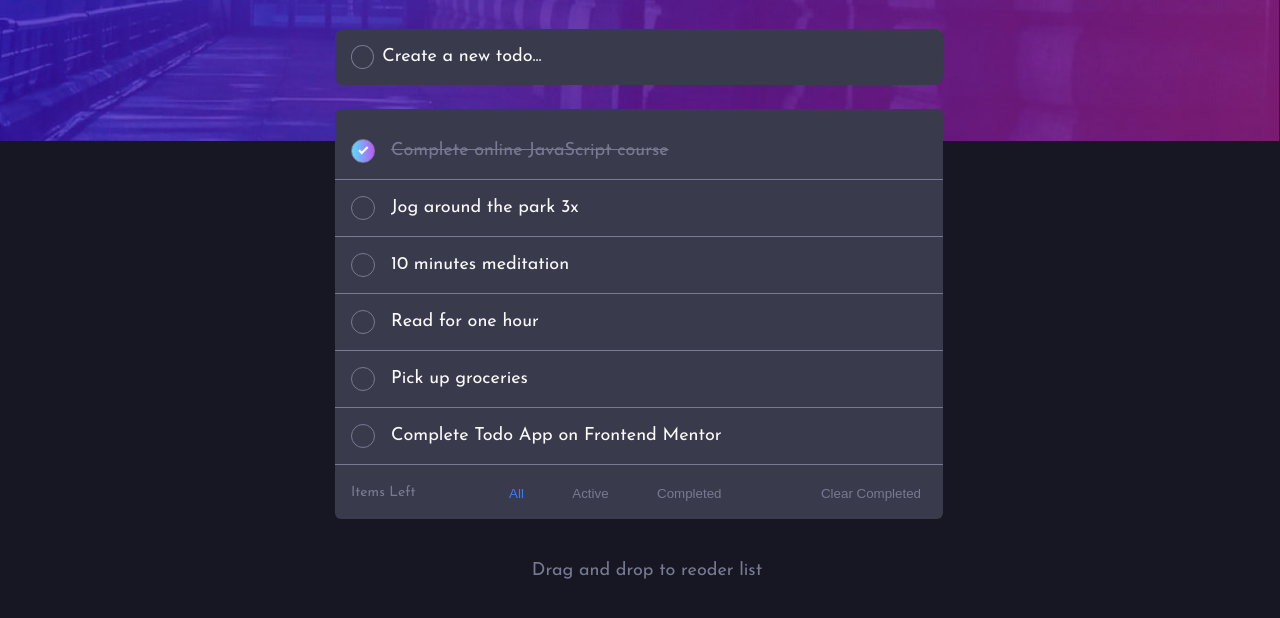
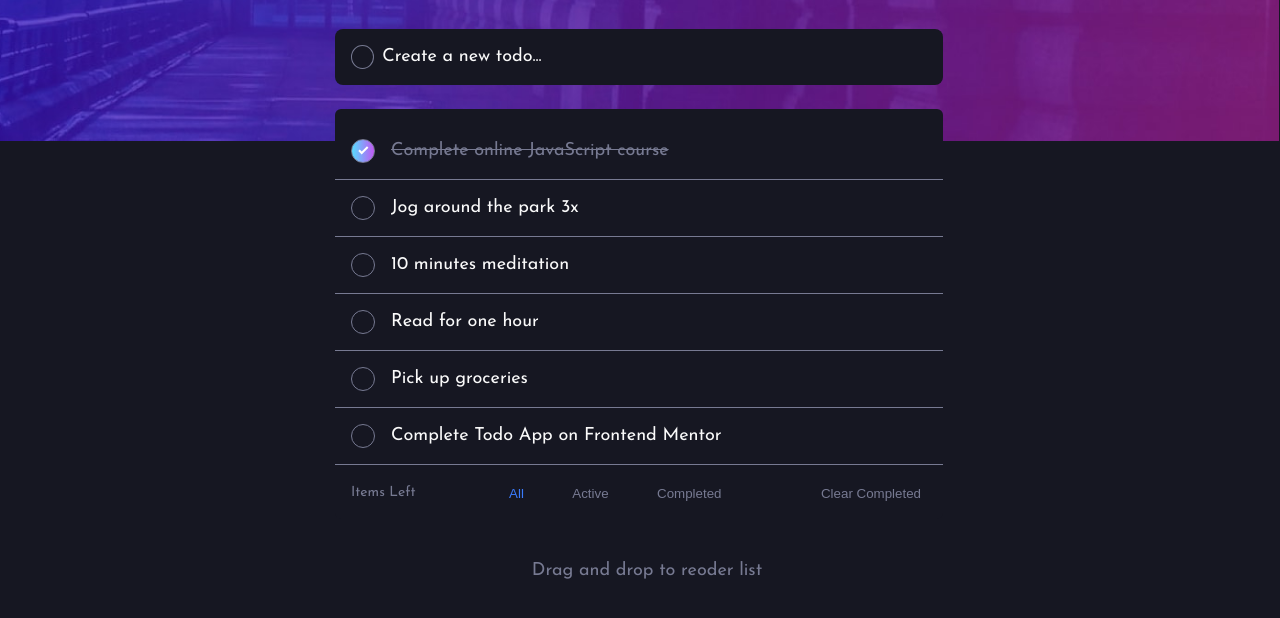
Before and after one commit to KaustubhMaladkar/Todo-App, a plain HTML site: page index.html in a window 1280 px wide. Shown: the part 122-740 px from the top of the page. Drawn offline with nearby package versions, Linux system fonts and the light colour scheme.

Commit message:
finsihing changes

```diff
--- a/index.html
+++ b/index.html
@@ -27,8 +27,8 @@
           <img src="./images/icon-moon.svg" alt="a moon" />
         </button>
       </section>
-      <form action="">
-        <button type="button" class="do" disabled></button>
+      <form action="POST">
+        <button type="button" class="do" aria-hidden="true" disabled></button>
         <input
           type="text"
           name="todo"
--- a/styles.scss
+++ b/styles.scss
@@ -50,7 +50,7 @@ body {
   form,
   input,
   aside {
-    @include colorScheme($very-light-grey, $very-dark-grayish-blue-2);
+    @include colorScheme($very-light-grey, $very-dark-blue);
 
     ::placeholder {
       color: $very-light-grey;
```
Also changed, not shown: styles.css, 1 other file.
